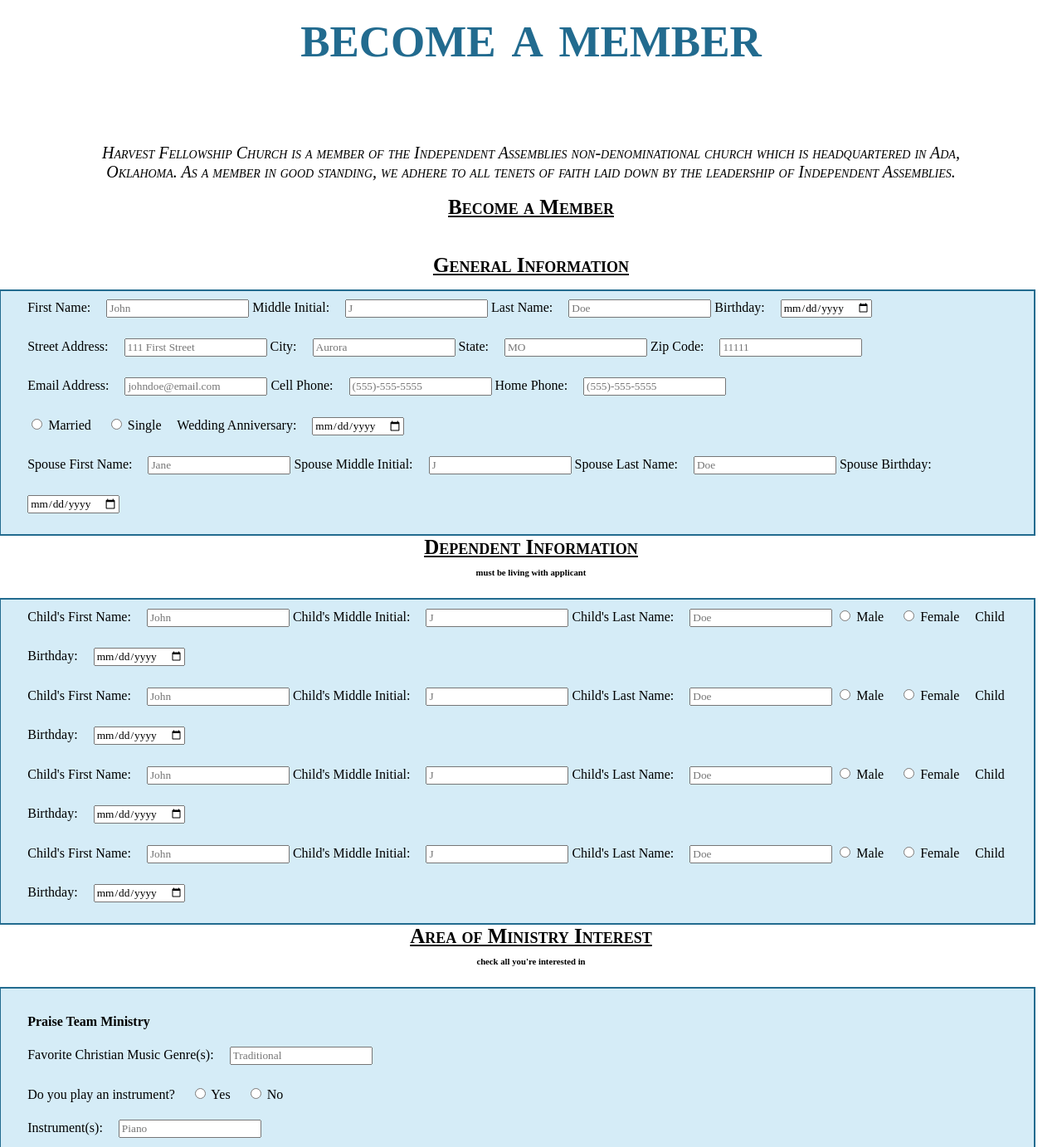
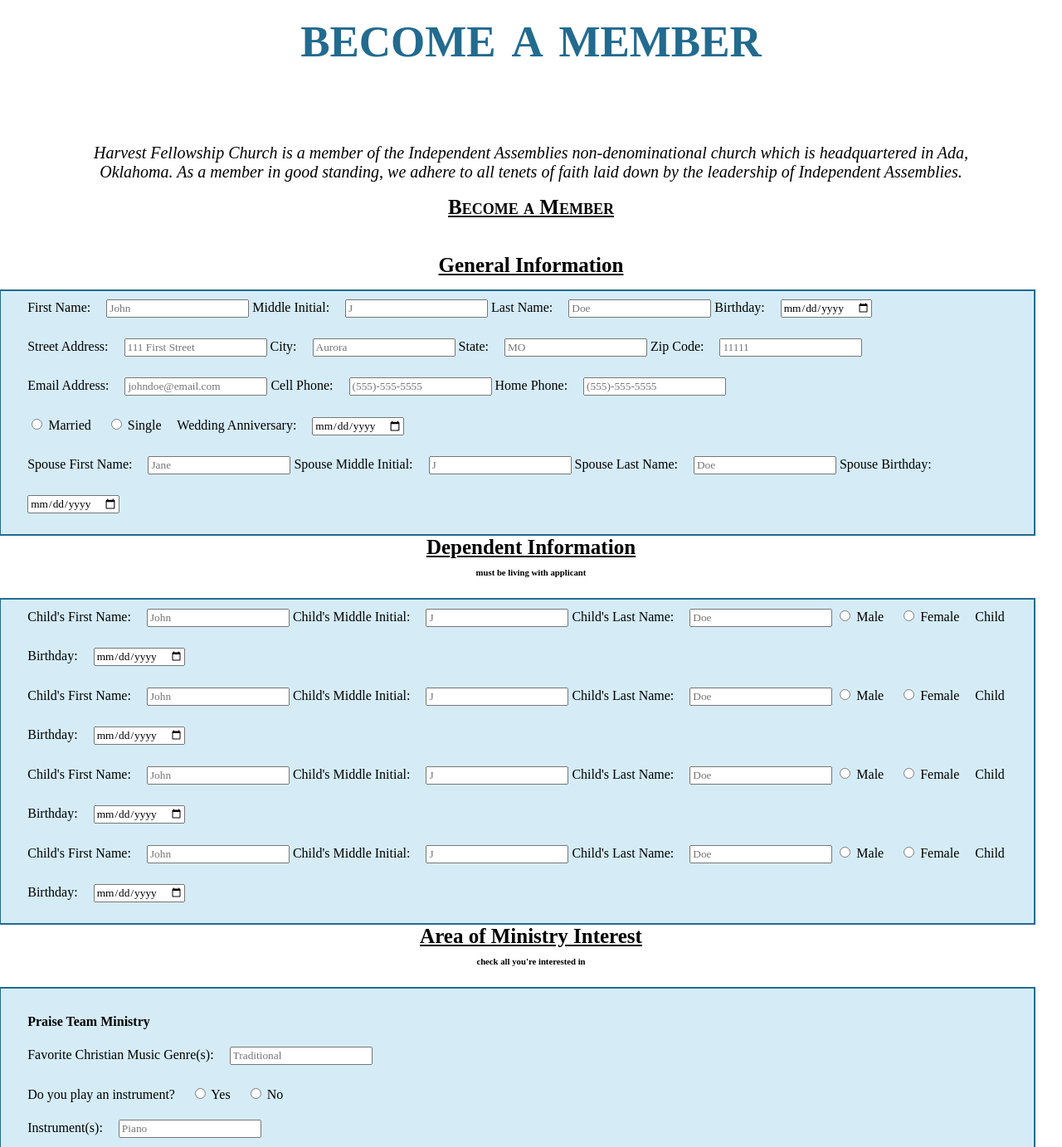
Before and after one commit to EmmaleighStone/HarvestChurchWebsite, a PHP site: page /memberForm.html in a window 1280 px wide. Shown: the part 153-1536 px from the top of the page at 83% size. Run offline with PHP 8.4, Linux system fonts and the light colour scheme; some web fonts are replaced.

Commit message:
Update style.css

```diff
--- a/style.css
+++ b/style.css
@@ -333,6 +333,7 @@ footer a:hover
     padding-bottom: 0px;
     margin-bottom: 0px;
     text-align: center;
+    font-variant: normal;
 }
 .contentM h3
 {
```
